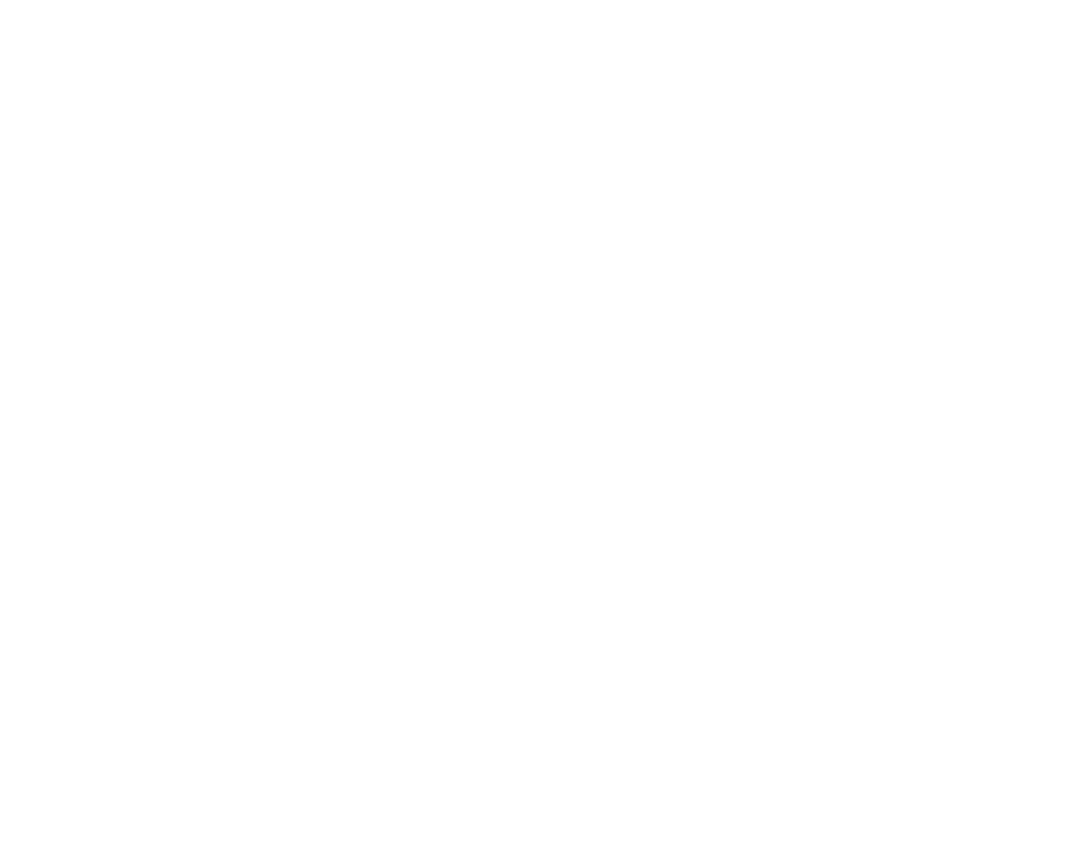
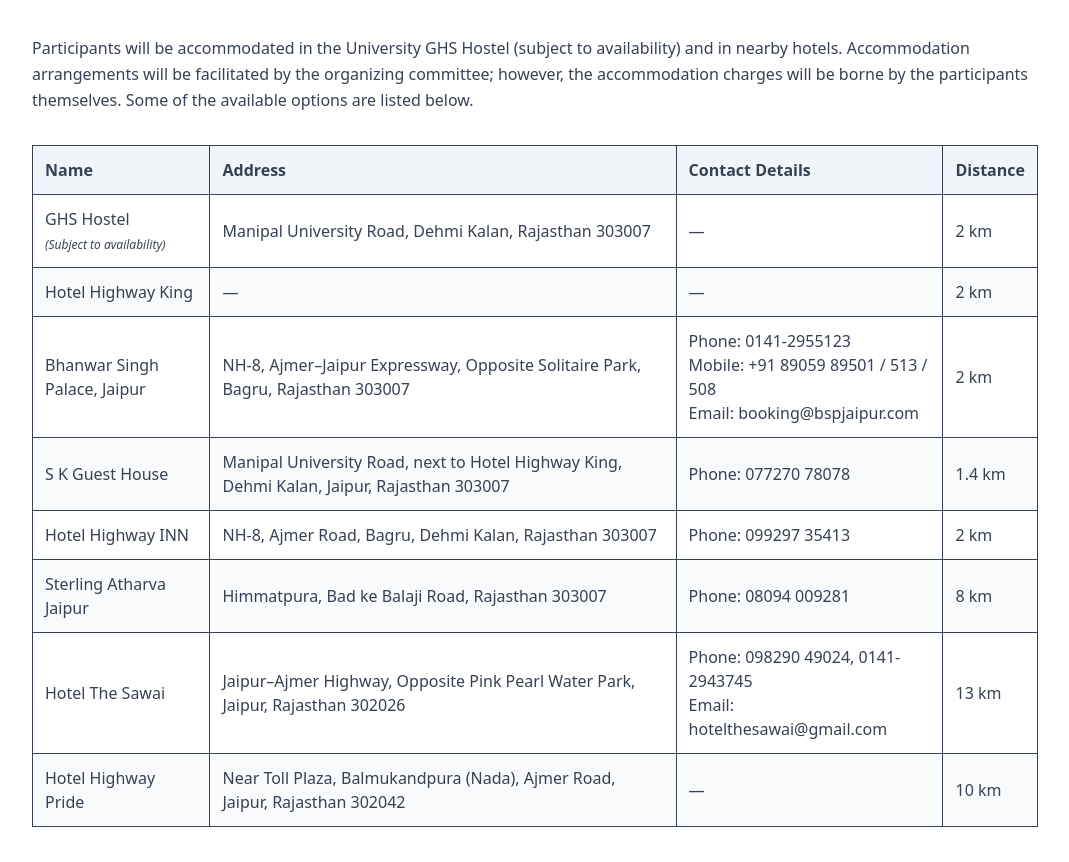
Before and after one commit to kriti2307/trustnet1, a React (Vite) app: page /for-authors/Accommodation in a window 1280 px wide. Before the commit this address had no page. Shown: the part 270-1132 px from the top of the page, without its empty margins (105-1174 px from the left). Before the commit the page ends 800 px from the top, so only its background shows below. Built offline with nearby package versions, Linux system fonts and the light colour scheme.

Commit message:
accommodation page

```diff
--- a/components/Layout.jsx
+++ b/components/Layout.jsx
@@ -84,7 +84,7 @@
               <Link to="/for-authors/brochure" className="block px-4 py-2 hover:bg-trustnet-bg">
                 Conference Brochure
               </Link>
-              <Link to="/for-authors/accommodation" className="block px-4 py-2 hover:bg-trustnet-bg">
+              <Link to="/for-authors/Accommodation" className="block px-4 py-2 hover:bg-trustnet-bg">
                 Accommodation
               </Link>
             </div>
--- a/pages/forAuthors/accommodation.jsx
+++ b/pages/forAuthors/accommodation.jsx
@@ -1,2 +1,152 @@
 import react from 'react';
-import {link} from 'react-router-dom';
+import { Link } from "react-router-dom";
+
+function Accommodation() {
+  return (
+    <section className="bg-trustnet-bg py-20">
+      <div className="max-w-6xl mx-auto px-6">
+
+        <h2 className="text-3xl md:text-4xl font-bold text-center mb-10">
+          Accommodation
+          <div className="w-24 h-1 bg-trustnet-primary mx-auto mt-3 rounded-full"></div>
+        </h2>
+
+        <div className="bg-white rounded-2xl shadow-lg border border-trustnet-bg-light p-8 md:p-12 space-y-8">
+
+          {/* Description */}
+          <p className="text-gray-700 leading-relaxed">
+            Participants will be accommodated in the University GHS Hostel
+            (subject to availability) and in nearby hotels. Accommodation
+            arrangements will be facilitated by the organizing committee;
+            however, the accommodation charges will be borne by the participants
+            themselves. Some of the available options are listed below.
+          </p>
+
+          {/* Accommodation Table */}
+          <div className="overflow-x-auto">
+            <table className="w-full border border-gray-300 text-left text-gray-700">
+              <thead className="bg-trustnet-bg-light">
+                <tr>
+                  <th className="p-3 border">Name</th>
+                  <th className="p-3 border">Address</th>
+                  <th className="p-3 border">Contact Details</th>
+                  <th className="p-3 border">Distance</th>
+                </tr>
+              </thead>
+
+              <tbody>
+                <tr>
+                  <td className="p-3 border font-medium">
+                    GHS Hostel <br />
+                    <span className="text-xs italic">(Subject to availability)</span>
+                  </td>
+                  <td className="p-3 border">
+                    Manipal University Road, Dehmi Kalan, Rajasthan 303007
+                  </td>
+                  <td className="p-3 border">—</td>
+                  <td className="p-3 border">2 km</td>
+                </tr>
+
+                <tr className="bg-gray-50">
+                  <td className="p-3 border font-medium">
+                    Hotel Highway King
+                  </td>
+                  <td className="p-3 border">—</td>
+                  <td className="p-3 border">—</td>
+                  <td className="p-3 border">2 km</td>
+                </tr>
+
+                <tr>
+                  <td className="p-3 border font-medium">
+                    Bhanwar Singh Palace, Jaipur
+                  </td>
+                  <td className="p-3 border">
+                    NH-8, Ajmer–Jaipur Expressway, Opposite Solitaire Park,
+                    Bagru, Rajasthan 303007
+                  </td>
+                  <td className="p-3 border">
+                    Phone: 0141-2955123 <br />
+                    Mobile: +91 89059 89501 / 513 / 508 <br />
+                    Email: booking@bspjaipur.com
+                  </td>
+                  <td className="p-3 border">2 km</td>
+                </tr>
+
+                <tr className="bg-gray-50">
+                  <td className="p-3 border font-medium">
+                    S K Guest House
+                  </td>
+                  <td className="p-3 border">
+                    Manipal University Road, next to Hotel Highway King,
+                    Dehmi Kalan, Jaipur, Rajasthan 303007
+                  </td>
+                  <td className="p-3 border">
+                    Phone: 077270 78078
+                  </td>
+                  <td className="p-3 border">1.4 km</td>
+                </tr>
+
+                <tr>
+                  <td className="p-3 border font-medium">
+                    Hotel Highway INN
+                  </td>
+                  <td className="p-3 border">
+                    NH-8, Ajmer Road, Bagru, Dehmi Kalan, Rajasthan 303007
+                  </td>
+                  <td className="p-3 border">
+                    Phone: 099297 35413
+                  </td>
+                  <td className="p-3 border">2 km</td>
+                </tr>
+
+                <tr className="bg-gray-50">
+                  <td className="p-3 border font-medium">
+                    Sterling Atharva Jaipur
+                  </td>
+                  <td className="p-3 border">
+                    Himmatpura, Bad ke Balaji Road, Rajasthan 303007
+                  </td>
+                  <td className="p-3 border">
+                    Phone: 08094 009281
+                  </td>
+                  <td className="p-3 border">8 km</td>
+                </tr>
+
+                <tr>
+                  <td className="p-3 border font-medium">
+                    Hotel The Sawai
+                  </td>
+                  <td className="p-3 border">
+                    Jaipur–Ajmer Highway, Opposite Pink Pearl Water Park,
+                    Jaipur, Rajasthan 302026
+                  </td>
+                  <td className="p-3 border">
+                    Phone: 098290 49024, 0141-2943745 <br />
+                    Email: hotelthesawai@gmail.com
+                  </td>
+                  <td className="p-3 border">13 km</td>
+                </tr>
+
+                <tr className="bg-gray-50">
+                  <td className="p-3 border font-medium">
+                    Hotel Highway Pride
+                  </td>
+                  <td className="p-3 border">
+                    Near Toll Plaza, Balmukandpura (Nada),
+                    Ajmer Road, Jaipur, Rajasthan 302042
+                  </td>
+                  <td className="p-3 border">—</td>
+                  <td className="p-3 border">10 km</td>
+                </tr>
+              </tbody>
+            </table>
+          </div>
+
+        </div>
+
+      </div>
+    </section>
+  );
+}
+
+export default Accommodation;
--- a/src/App.jsx
+++ b/src/App.jsx
@@ -16,6 +16,7 @@
 import SpecialSessionProposal from "../pages/specialSessionProposal";
 import BestPaper from "../pages/Awards/bestPaper";
 import YoungScientist from "../pages/Awards/youngScientist";
+import Accommodation from "../pages/forAuthors/Accommodation";
 
 function App() {
   return (
@@ -39,6 +40,7 @@
           <Route path="special-sessions/proposal" element={<SpecialSessionProposal />} />
           <Route path="/awards/best-paper" element={<BestPaper />} />
           <Route path="/awards/young-scientist" element={<YoungScientist />} />
+          <Route path="for-authors/Accommodation" element={<Accommodation />} />
         </Route>
       </Routes>
     </BrowserRouter>
```
